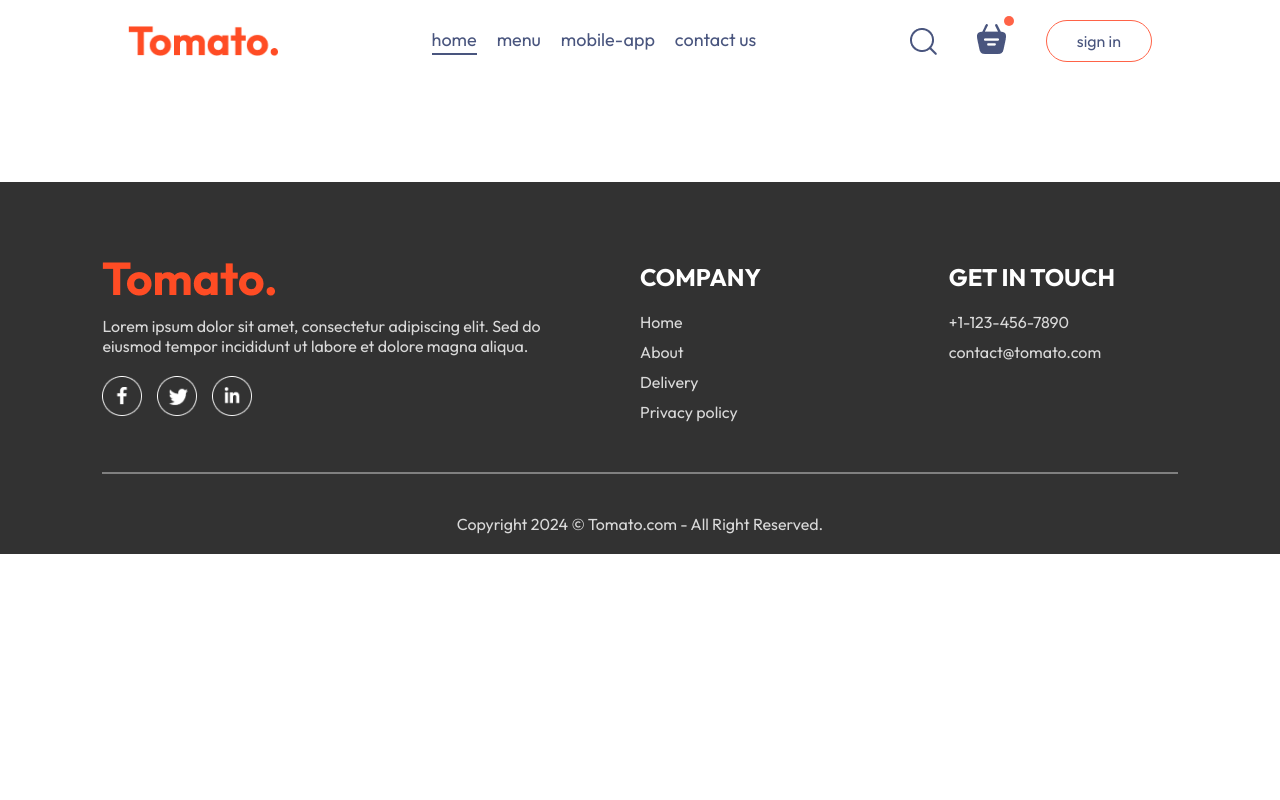
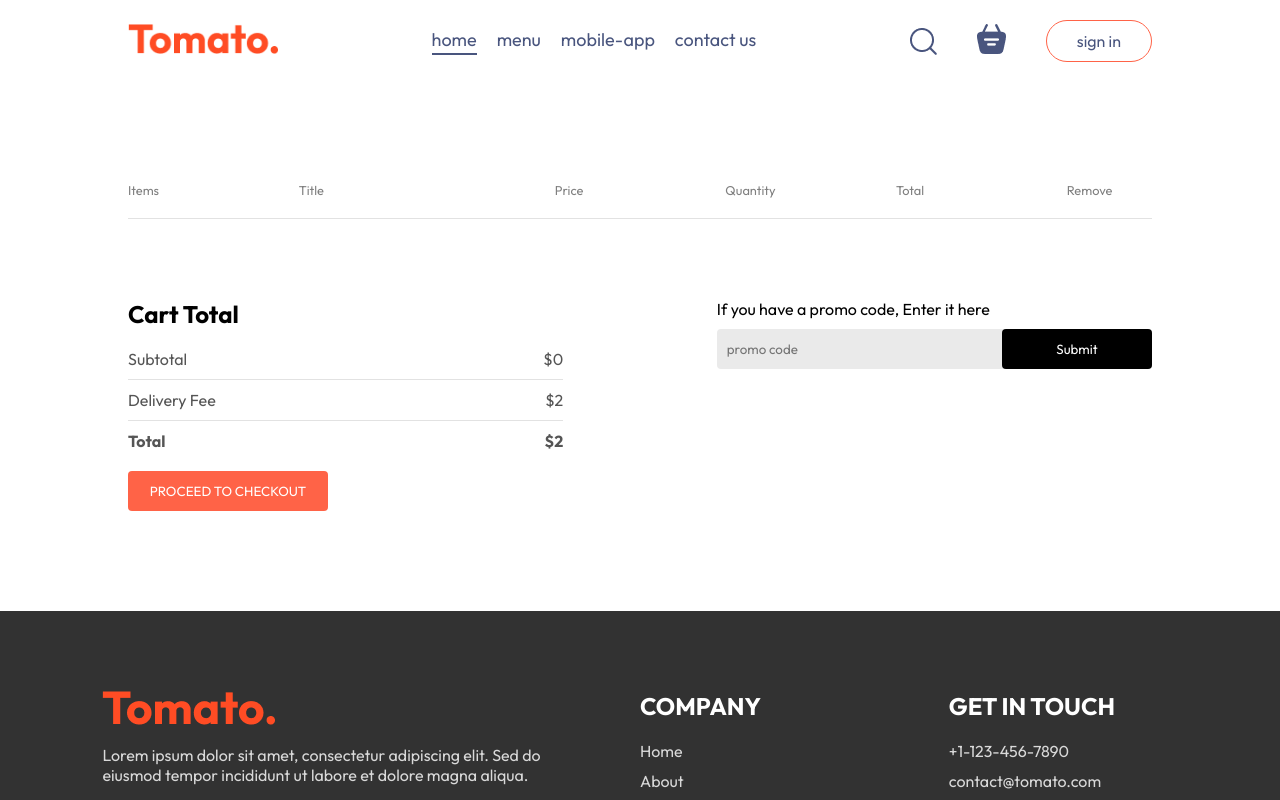
Before and after one commit to kmestry17/food-delivery-app, a React (Vite) app in the folder client/: page /cart in a window 1280 px wide. Shown: the top 800 px of the page. Built offline with nearby package versions, Linux system fonts and the light colour scheme.

Commit message:
cart page

```diff
--- a/client/src/components/LoginPopup/LoginPopup.jsx
+++ b/client/src/components/LoginPopup/LoginPopup.jsx
@@ -22,7 +22,7 @@
           ) : (
             <input type="text" placeholder="Your name" required />
           )}
-          <input type="email" placeholder="Your email" required />
+          <input type="email" placeholder="Your email/phone number" required />
           <input type="password" placeholder="Your password" required />
         </div>
         <button>{currState === "Sign Up" ? "Create account" : "Login"}</button>
--- a/client/src/components/Navbar/Navbar.jsx
+++ b/client/src/components/Navbar/Navbar.jsx
@@ -1,14 +1,19 @@
-import React, { useState } from "react";
+import React, { useState, useContext } from "react";
 import "./Navbar.css";
 import { assets } from "../../assets/assets";
 import { Link } from "react-router-dom";
+import { StoredContext } from "../../context/StoredContext";
 
 const Navbar = ({ setShowLogin }) => {
   const [menu, setMenu] = useState("home");
 
+  const { getTotalCartAmount } = useContext(StoredContext);
+
   return (
     <div className="navbar">
-      <img src={assets.logo} alt="logo" className="logo" />
+      <Link to="/">
+        <img src={assets.logo} alt="logo" className="logo" />
+      </Link>
       <ul className="navbar-menu">
         <Link
           to="/"
@@ -42,8 +47,10 @@
       <div className="navbar-right">
         <img src={assets.search_icon} />
         <div className="navbar-search-icon">
-          <img src={assets.basket_icon} />
-          <div className="dot"></div>
+          <Link to="/cart">
+            <img src={assets.basket_icon} />
+          </Link>
+          <div className={getTotalCartAmount() === 0 ? "" : "dot"}></div>
         </div>
         <button onClick={() => setShowLogin(true)} className="">
           sign in
--- a/client/src/context/StoredContext.jsx
+++ b/client/src/context/StoredContext.jsx
@@ -18,9 +18,17 @@
     setCartItems((prev) => ({ ...prev, [itemId]: prev[itemId] - 1 }));
   };
 
-  useEffect(() => {
-    console.log(cartItems);
-  }, [cartItems]);
+  const getTotalCartAmount = () => {
+    let totalAmount = 0;
+
+    for (const item in cartItems) {
+      if (cartItems[item] > 0) {
+        let itemInfo = food_list.find((product) => product._id === item);
+        totalAmount += itemInfo.price * cartItems[item];
+      }
+    }
+    return totalAmount;
+  };
 
   const contextValue = {
     food_list,
@@ -28,6 +36,7 @@
     setCartItems,
     addToCart,
     removeFromCart,
+    getTotalCartAmount,
   };
 
   return (
--- a/client/src/pages/Cart/Cart.css
+++ b/client/src/pages/Cart/Cart.css
@@ -0,0 +1,90 @@
+.cart{
+    margin-top: 100px;
+}
+.cart-items-title{
+    display: grid;
+    grid-template-columns: 1fr 1.5fr 1fr 1fr 1fr 0.5fr;
+    align-items: center;
+    color: grey;
+    font-size: max(1vw, 12px);
+}
+.cart-items-item{
+    margin: 10px 0px;
+    color: black;
+}
+.cart-items-item img{
+    width: 50px;
+}
+.cart hr{
+    height: 1px;
+    background-color: #e2e2e2;
+    border: none;
+}
+.cart-items-item .cross{
+    cursor: pointer;
+}
+.cart-bottom{
+    margin-top: 80px;
+    display: flex;
+    justify-content: space-between;
+    gap: max(12vw, 20px);
+}
+.cart-total{
+    flex: 1;
+    display: flex;
+    flex-direction: column;
+    gap: 20px;
+}
+.cart-total-details{
+    display: flex;
+    justify-content: space-between;
+    color: #555;
+}
+.cart-total hr{
+    margin: 10px 0px;
+}
+.cart-total button{
+    border: none;
+    color: white;
+    background-color: tomato;
+    width: max(15vw, 200px);
+    padding: 12px 0px;
+    border-radius: 4px;
+    cursor: pointer;
+}
+.cart-promocode{
+    flex: 1;
+}
+cart-promocode p{
+    color: #555;
+}
+.cart-promocode-input{
+    margin-top: 10px;
+    display: flex;
+    justify-content: space-between;
+    align-items: center;
+    background-color: #eaeaea;
+    border-radius: 4px;
+}
+.cart-promocode-input input{
+    background: transparent;
+    border: none;
+    outline: none;
+    padding-left: 10px;
+}
+.cart-promocode-input button{
+    width: max(10vw, 150px);
+    padding: 12px 5px;
+    background-color: black;
+    border: none;
+    color: white;
+    border-radius: 4px;
+}
+@media(max-width:750px){
+    .cart-bottom{
+        flex-direction: column-reverse;
+    }
+    .cart-promocode{
+        justify-content: start;
+    }
+}
--- a/client/src/pages/Cart/Cart.jsx
+++ b/client/src/pages/Cart/Cart.jsx
@@ -1,8 +1,74 @@
-import React from "react";
+import React, { useContext } from "react";
 import "./Cart.css";
+import { StoredContext } from "../../context/StoredContext";
 
 const Cart = () => {
-  return <div></div>;
+  const { cartItems, food_list, removeFromCart, getTotalCartAmount } =
+    useContext(StoredContext);
+  return (
+    <div className="cart">
+      <div className="cart-items">
+        <div className="cart-items-title">
+          <p>Items</p>
+          <p>Title</p>
+          <p>Price</p>
+          <p>Quantity</p>
+          <p>Total</p>
+          <p>Remove</p>
+        </div>
+        <br />
+        <hr />
+        {food_list.map((item, index) => {
+          if (cartItems[item._id] > 0) {
+            return (
+              <div>
+                <div className="cart-items-title cart-items-item">
+                  <img src={item.image} alt="" />
+                  <p>{item.name}</p>
+                  <p>${item.price}</p>
+                  <p>{cartItems[item._id]}</p>
+                  <p>${item.price * cartItems[item._id]}</p>
+                  <p onClick={() => removeFromCart(item._id)} className="cross">
+                    x
+                  </p>
+                </div>
+                <hr />
+              </div>
+            );
+          }
+        })}
+      </div>
+      <div className="cart-bottom">
+        <div className="cart-total">
+          <h2>Cart Total</h2>
+          <div>
+            <div className="cart-total-details">
+              <p>Subtotal</p>
+              <p>${getTotalCartAmount()}</p>
+            </div>
+            <hr />
+            <div className="cart-total-details">
+              <p>Delivery Fee</p>
+              <p>${2}</p>
+            </div>
+            <hr />
+            <div className="cart-total-details">
+              <b>Total</b>
+              <b>${getTotalCartAmount() + 2}</b>
+            </div>
+          </div>
+          <button>PROCEED TO CHECKOUT</button>
+        </div>
+        <div className="cart-promocode">
+          <p>If you have a promo code, Enter it here</p>
+          <div className="cart-promocode-input">
+            <input type="text" placeholder="promo code" />
+            <button>Submit</button>
+          </div>
+        </div>
+      </div>
+    </div>
+  );
 };
 
 export default Cart;
```
